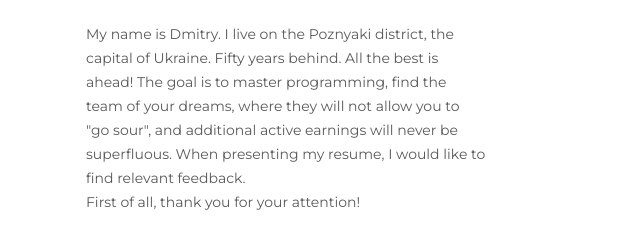
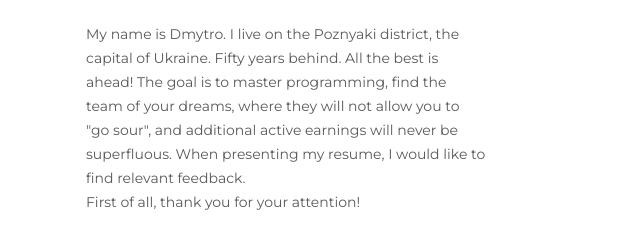
Before and after one commit to Dmytro-coder/RESUME, a plain HTML site: page index.html in a window 1280 px wide. Shown: the part 304-555 px from the top of the page, 414-1054 px from the left. Drawn offline with Linux system fonts and the light colour scheme.

Commit message:
Обновлено Имя в описании

```diff
--- a/index.html
+++ b/index.html
@@ -27,7 +27,7 @@
             <h1 class="about-name">Dmytro Krasniuk</h1>
 
             <p class="about-description">
-                My name is Dmitry. I live on the Poznyaki district, the capital of Ukraine. Fifty years behind. All the best is ahead!
+                My name is Dmytro. I live on the Poznyaki district, the capital of Ukraine. Fifty years behind. All the best is ahead!
                 The goal is to master programming, find the team of your dreams, where they will not allow you to "go sour",
                 and additional active earnings will never be superfluous.
                 When presenting my resume, I would like to find relevant feedback. <br> First of all, thank you for your attention!
```
